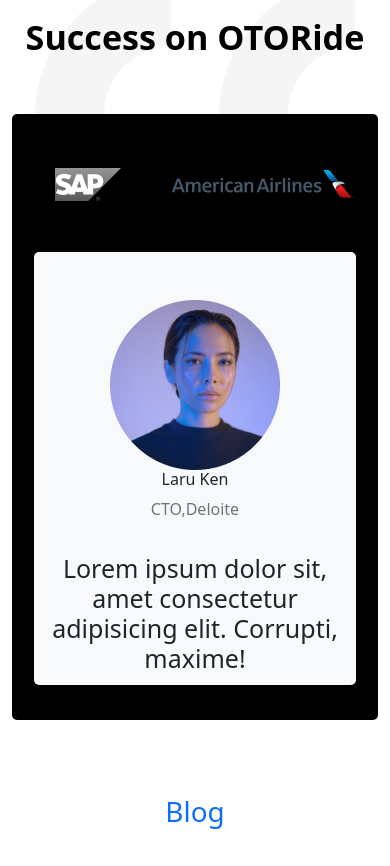
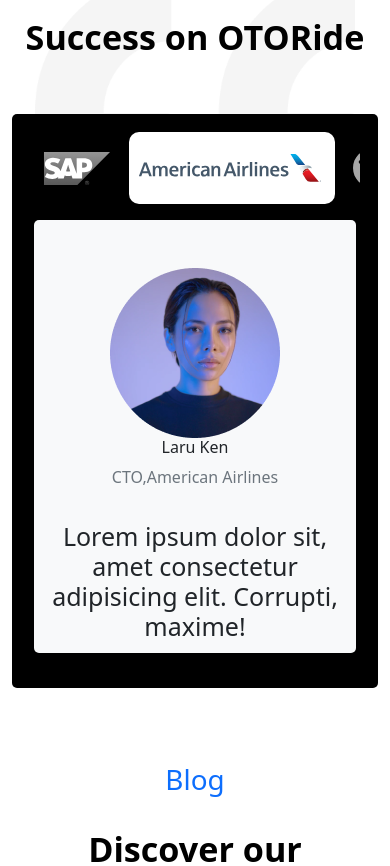
Before and after one commit to masum-sde/otoride, a React (Create React App) app: page / in a window 390 px wide. Shown: the part 6780-7646 px from the top of the page. Built offline with nearby package versions, Linux system fonts and the light colour scheme.

Commit message:
FIX #8 - testimonial card almost done

```diff
--- a/src/components/TestimonialSection/TestimonialCard/TestimonialCard.css
+++ b/src/components/TestimonialSection/TestimonialCard/TestimonialCard.css
@@ -1,5 +1,6 @@
 .testimonial-card {
   border-radius: 5px;
+  transition: all 1s;
 }
 
 .testimonial-card h3 {
--- a/src/components/TestimonialSection/TestimonialSection.css
+++ b/src/components/TestimonialSection/TestimonialSection.css
@@ -37,6 +37,8 @@
 .logo {
   filter: grayscale(1);
   transition: 0.5 all;
+  margin-left: 5px;
+  margin-right: 5px;
 }
 
 .logohover {
@@ -44,7 +46,29 @@
   background: white;
   transition: 1s all;
   border-radius: 10px;
+  margin-left: 5px;
+  margin-right: 5px;
 }
 .testimonial-card-container {
   padding: 1rem;
 }
+
+@media only screen and (max-width: 768px) {
+  .logo {
+    filter: grayscale(1);
+    transition: 0.5 all;
+    margin-left: 5px;
+    margin-right: 5px;
+    padding: 8px;
+  }
+
+  .logohover {
+    filter: grayscale(0);
+    background: white;
+    transition: 1s all;
+    border-radius: 10px;
+    margin-left: 5px;
+    margin-right: 5px;
+    padding: 8px;
+  }
+}
--- a/src/components/TestimonialSection/TestimonialSection.jsx
+++ b/src/components/TestimonialSection/TestimonialSection.jsx
@@ -15,7 +15,7 @@
       id: "logo0",
       employeeName: "Rahim Darex",
       employeeDesignation: "CEO",
-      companyName: "Ignite",
+      companyName: "SAP",
       companyLogo: sap,
       testimonial:
         "Lorem ipsum dolor sit amet, consectetur adipisicing elit. Beatae perferendis molestiae sit voluptatum sunt culpa.",
@@ -26,7 +26,7 @@
       id: "logo1",
       employeeName: "Laru Ken",
       employeeDesignation: "CTO",
-      companyName: "Deloite",
+      companyName: "American Airlines",
       companyLogo: americanAirlines,
       testimonial: "Lorem ipsum dolor sit, amet consectetur adipisicing elit. Corrupti, maxime!",
       avatarImage: avatar,
@@ -36,7 +36,7 @@
       id: "logo2",
       employeeName: "Selim Reza",
       employeeDesignation: "Manager",
-      companyName: "Falits",
+      companyName: "Spotify",
       companyLogo: spotify,
       testimonial: "Consectetur adipisicing elit. Beatae perferendis molestiae sit voluptatum sunt culpa.",
       avatarImage: avatar,
@@ -46,7 +46,7 @@
       id: "logo3",
       employeeName: "Halbi Nok",
       employeeDesignation: "CFO",
-      companyName: "BEKAR",
+      companyName: "HAYDE",
       companyLogo: companyLogo2,
       testimonial: "Beatae perferendis molestiae sit voluptatum sunt culpa.",
       avatarImage: avatar,
@@ -56,7 +56,7 @@
       id: "logo4",
       employeeName: "Jal Malik",
       employeeDesignation: "Director",
-      companyName: "Kochu Shak",
+      companyName: "Ignite",
       companyLogo: companyLogo1,
       testimonial:
         "Ipsum dolor sit amet, consectetur adipisicing elit. Beatae perferendis molestiae sit voluptatum sunt culpa.",
@@ -67,16 +67,6 @@
 
   const [currentId, setCurrentId] = useState("logo1");
   const loadData = fakeTestimonialData.find((data) => data.id === currentId);
-
-  // if (currentId === loadData.id) {
-  //   document.getElementById(currentId).style.backgroundColor = "white";
-  // } else {
-  //   document.getElementById(currentId).style.backgroundColor = "";
-  // }
-  // useEffect(() => {
-  //   const btn = document.getElementById(currentId);
-  //   btn.classList.add("logohover");
-  // }, [currentId]);
 
   return (
     <section className="testimonial-section">
@@ -90,13 +80,17 @@
             <div className="testimonial-container">
               <div className="logo-container">
                 {fakeTestimonialData.map((data) => (
-                  <button
+                  <div
                     id={data.id}
-                    className={currentId === data.id ? "logohover p-4" : "logo p-4"}
+                    className={
+                      currentId === data.id
+                        ? "logohover p-md-3 d-flex align-items-center justify-content-center"
+                        : "logo p-md-3 d-flex align-items-center justify-content-center"
+                    }
                     onMouseOver={() => setCurrentId(data.id)}
                   >
                     <img src={data.companyLogo} />
-                  </button>
+                  </div>
                 ))}
               </div>
               <div className="testimonial-card-container">
```
